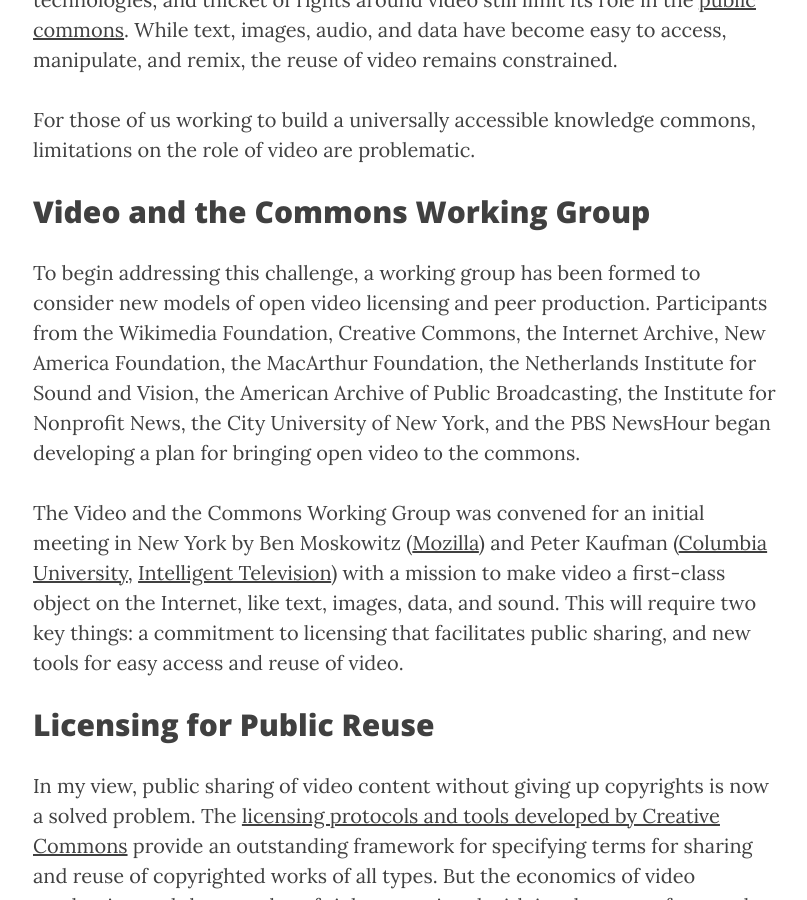
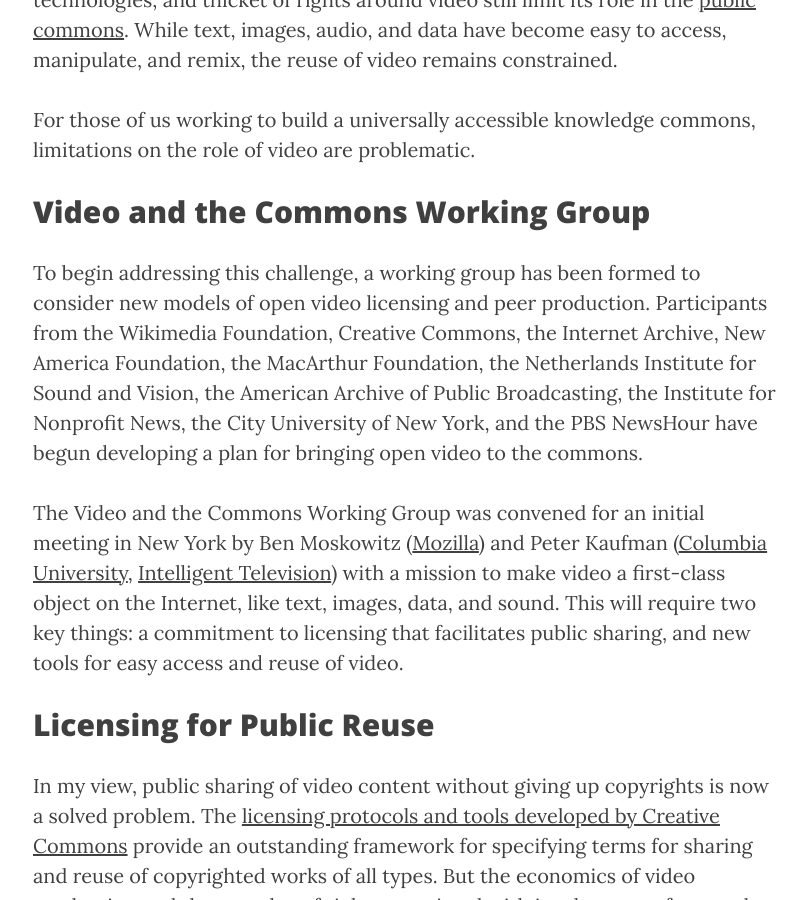
Before and after one commit to jackbrighton/jackbrighton.github.io, a Jekyll site: the page built from _posts/2016-02-07-open-video.md, in a window 1280 px wide and 900 px high, scrolled down 1213 px. Shown: the whole window, without its empty margins (232-1039 px from the left). Built offline with Jekyll 4.4.1, drawn with Linux system fonts in a browser that asks for light colours; nearby versions of some CDN libraries.

Commit message:
more grammer fixes

```diff
--- a/_posts/2016-02-07-open-video.md
+++ b/_posts/2016-02-07-open-video.md
@@ -16,7 +16,7 @@
 
 ## Video and the Commons Working Group
 
-To begin addressing this challenge, a working group has been formed to consider new models of open video licensing and peer production.  Participants from the Wikimedia Foundation, Creative Commons, the Internet Archive, New America Foundation, the MacArthur Foundation, the Netherlands Institute for Sound and Vision, the American Archive of Public Broadcasting, the Institute for Nonprofit News, the City University of New York, and the PBS NewsHour began developing a plan for bringing open video to the commons.
+To begin addressing this challenge, a working group has been formed to consider new models of open video licensing and peer production.  Participants from the Wikimedia Foundation, Creative Commons, the Internet Archive, New America Foundation, the MacArthur Foundation, the Netherlands Institute for Sound and Vision, the American Archive of Public Broadcasting, the Institute for Nonprofit News, the City University of New York, and the PBS NewsHour have begun developing a plan for bringing open video to the commons.
 
 The Video and the Commons Working Group was convened for an initial meeting in New York by Ben Moskowitz ([Mozilla](https://www.mozilla.org/en-US/foundation/)) and Peter Kaufman ([Columbia University](http://ctl.columbia.edu/), [Intelligent Television](http://intelligenttelevision.com/)) with a mission to make video a first-class object on the Internet, like text, images, data, and sound. This will require two key things: a commitment to licensing that facilitates public sharing, and new tools for easy access and reuse of video.
 
```
